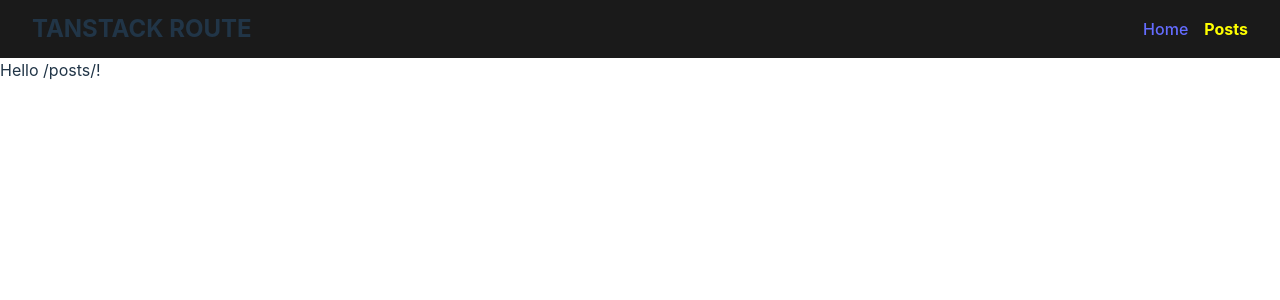
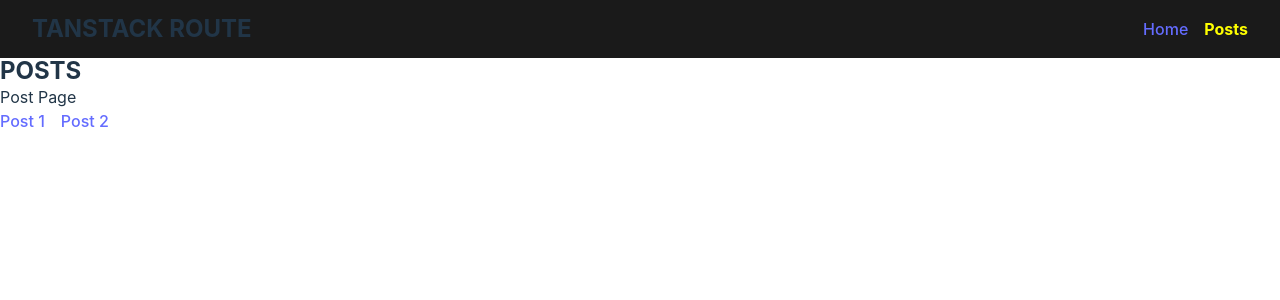
Before and after one commit to WebKBS/tanstack-route, a React (Vite) app in the folder tanstack-route-dynamic/: page /posts in a window 1280 px wide. Shown: the top 300 px of the page. Built offline with nearby package versions, Linux system fonts and the light colour scheme.

Commit message:
<Link> 이동 내용 추가

```diff
--- a/tanstack-route-dynamic/src/routes/posts/$postId.tsx
+++ b/tanstack-route-dynamic/src/routes/posts/$postId.tsx
@@ -8,5 +8,5 @@ function RouteComponent() {
   const { postId } = Route.useParams();
   // const { postId } = useParams({ strict: false });
 
-  return `Hello /posts/${postId}`;
+  return <h1>`Hello /posts/{postId}`</h1>;
 }
--- a/tanstack-route-dynamic/src/routes/posts/index.tsx
+++ b/tanstack-route-dynamic/src/routes/posts/index.tsx
@@ -1,9 +1,27 @@
-import { createFileRoute } from '@tanstack/react-router';
+import { createFileRoute, Link } from '@tanstack/react-router';
 
 export const Route = createFileRoute('/posts/')({
   component: RouteComponent,
 });
 
 function RouteComponent() {
-  return 'Hello /posts/!';
+  return (
+    <div>
+      <h1>Posts</h1>
+      <p>Post Page</p>
+      <div
+        style={{
+          display: 'flex',
+          gap: '1rem',
+        }}
+      >
+        <Link to="/posts/$postId" params={{ postId: '1' }}>
+          Post 1
+        </Link>
+        <Link to="/posts/$postId" params={(prev) => ({ ...prev, postId: '2' })}>
+          Post 2
+        </Link>
+      </div>
+    </div>
+  );
 }
```
